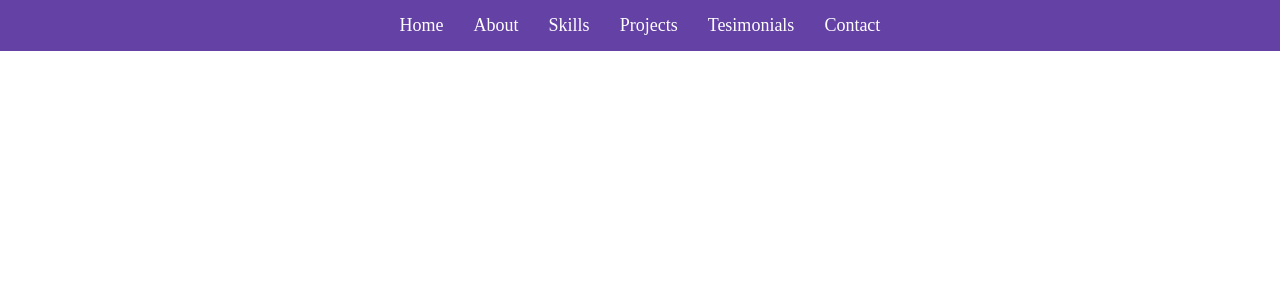
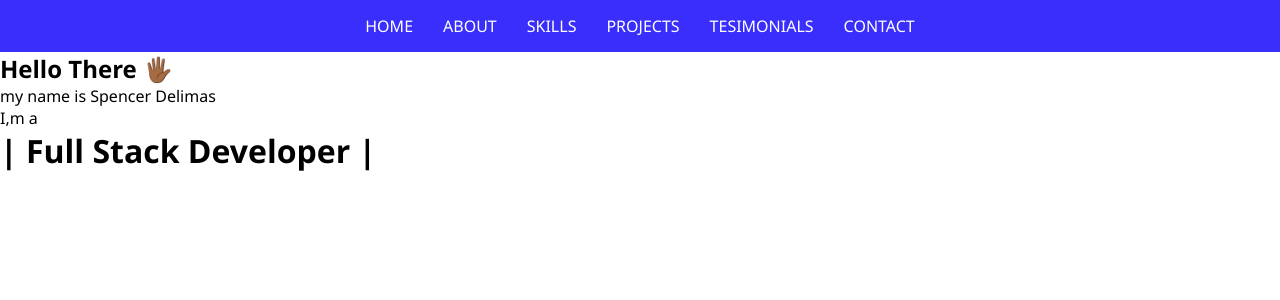
Before and after one commit to Its-Delimas/portfolio, a React (Vite) app in the folder 0000/: page / in a window 1280 px wide. Shown: the top 300 px of the page. Built offline with nearby package versions, Linux system fonts and the light colour scheme.

Commit message:
//////////////////////

```diff
--- a/0000/package.json
+++ b/0000/package.json
@@ -11,7 +11,8 @@
   },
   "dependencies": {
     "react": "^19.2.0",
-    "react-dom": "^19.2.0"
+    "react-dom": "^19.2.0",
+    "uuid": "^13.0.0"
   },
   "devDependencies": {
     "@eslint/js": "^9.39.1",
--- a/0000/src/main.css
+++ b/0000/src/main.css
@@ -2,4 +2,5 @@
     margin: 0;
     padding: 0;
     box-sizing: border-box;
+    font-family:'Segoe UI', Tahoma, Geneva, Verdana, sans-serif;
 }
--- a/0000/src/pages/Home/components/navbar.css
+++ b/0000/src/pages/Home/components/navbar.css
@@ -10,9 +10,9 @@
     justify-content: center;
     align-items: center;
     padding: 15px 40px;
-    background:var(--tertiary-color);
+    background:var(--supreme-color);
     color: var(--primary-color);
-    font-size: large;
+    font-size: 1em;
 }
 .nav-links{
     display: flex;
@@ -20,7 +20,7 @@
     list-style: none;
 }
 .nav-links a{
-    color: var(--primary-color);
+    text-transform: uppercase;
     text-decoration:none;
     font-size: none;
 }
--- /dev/null
+++ b/0000/src/pages/Home/home.css
@@ -0,0 +1,13 @@
+:root{
+    --primary-color:#ffffff;
+    --secondary-color:#000000;
+    --tertiary-color:#d8c8f7;
+    --supreme-color:#392EFC;
+}
+.hero{
+    background-color: var(--tertiary-color);
+    display: flex;
+    flex-direction: column;
+    justify-content: center;
+    align-items: center;
+}
--- a/0000/src/pages/Home/home.jsx
+++ b/0000/src/pages/Home/home.jsx
@@ -1,9 +1,20 @@
 import Navbar from "./components/navbar";
+import "./home.css";
 
 function Home() {
   return (
     <div>
       <Navbar />
+      <div className="Hero-section">
+        <h2>Hello There 🖐🏾 </h2>
+        <p>
+          my name is Spencer Delimas <br />
+          I,m a{" "}
+          <h1>
+            | Full Stack <span>Developer</span> |
+          </h1>
+        </p>
+      </div>
     </div>
   );
 }
```
Also changed, not shown: 1 other file (tests, documents, lock files or other folders).
